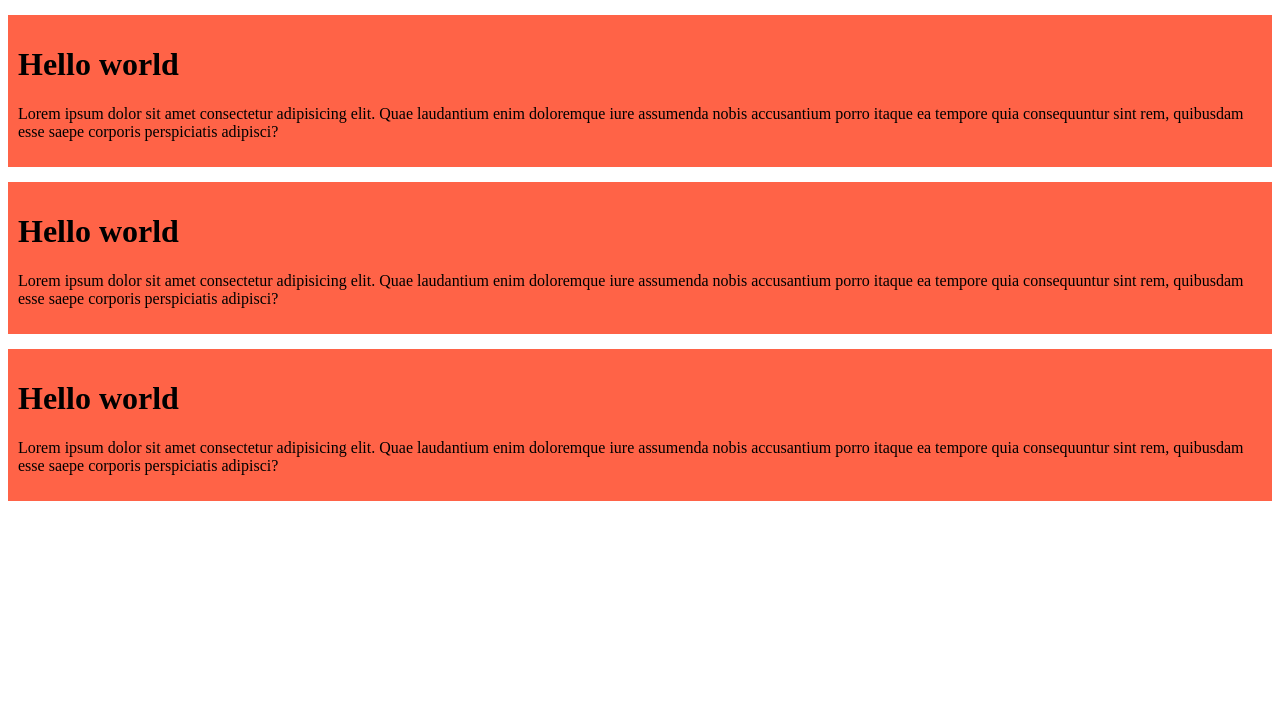
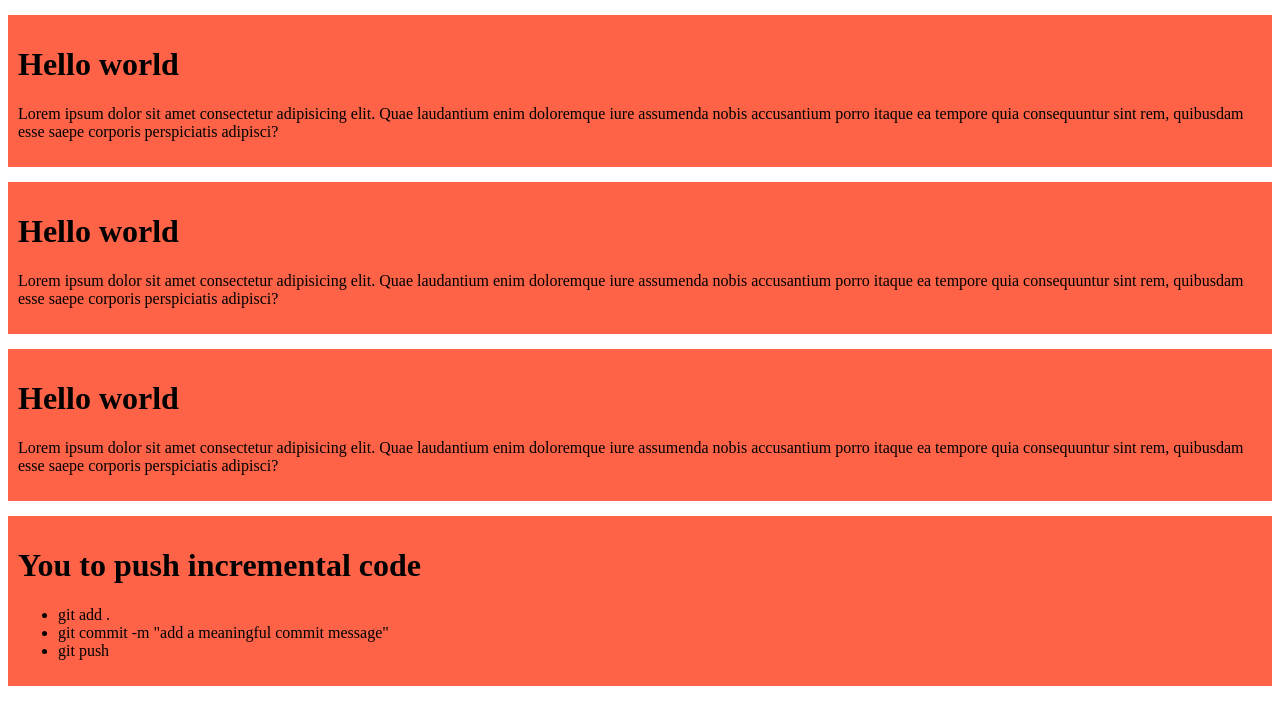
Before and after one commit to MukterHossain/my-first-github-repo, a plain HTML site: page index.html in a window 1280 px wide. Drawn offline with Linux system fonts and the light colour scheme.

Commit message:
this is my commit

```diff
--- a/index.html
+++ b/index.html
@@ -19,6 +19,15 @@
         <h1>Hello world</h1>
         <p>Lorem ipsum dolor sit amet consectetur adipisicing elit. Quae laudantium enim doloremque iure assumenda nobis accusantium porro itaque ea tempore quia consequuntur sint rem, quibusdam esse saepe corporis perspiciatis adipisci?</p>
     </div>
+    <div class="head">
+        <h1>You to push incremental code</h1>
+
+        <ul>
+            <li> git add .</li>
+            <li> git commit -m "add a meaningful commit message"</li>
+            <li> git push</li>
+        </ul>
+    </div>
 
 </body>
 </html>
```
